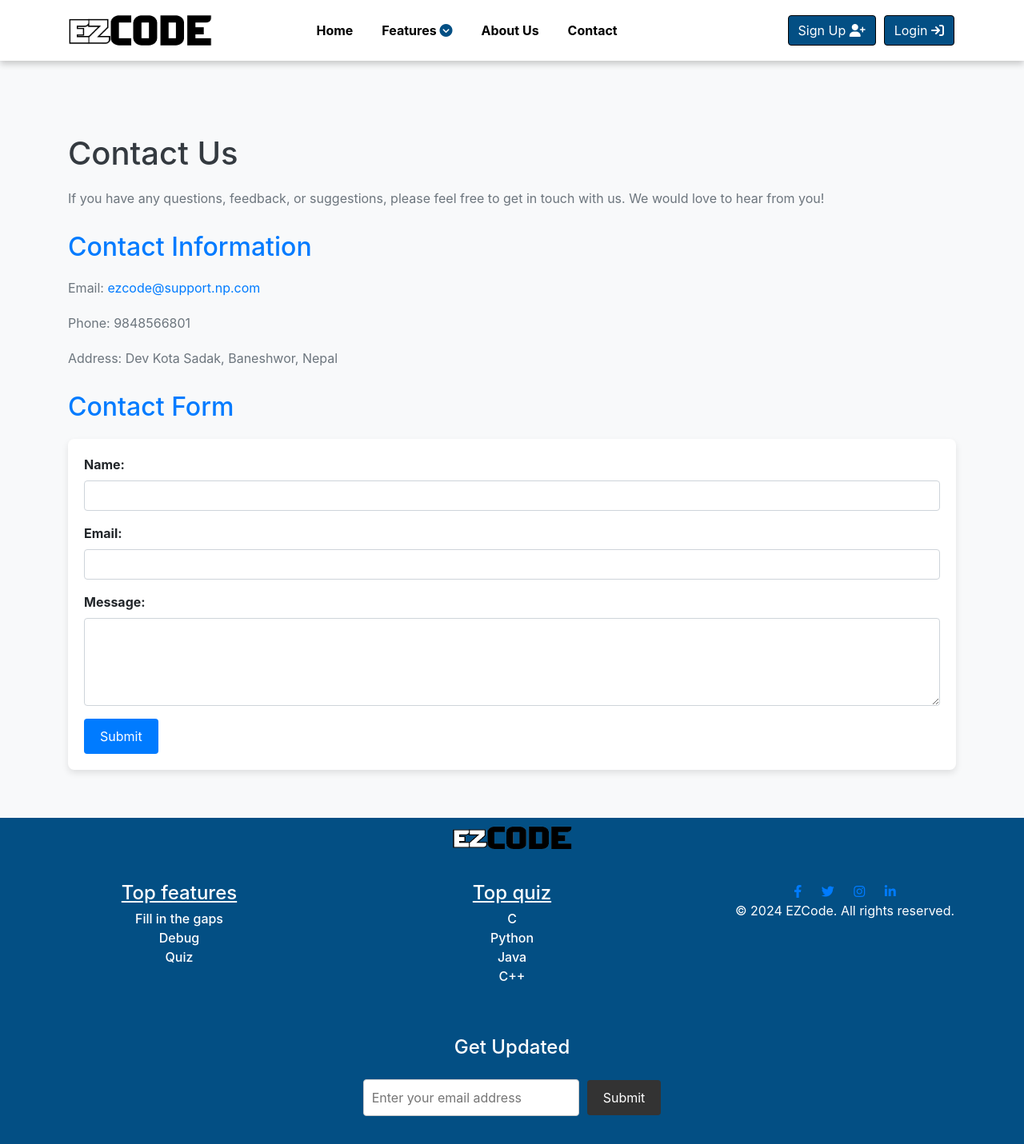
After one commit to Alvin2058/minor2, a Django app: page /contactus/ in a window 1280 px wide. The commit adds this page. Shown: the whole page at 80% size. Run offline with Django 5.2, Linux system fonts and the light colour scheme; some libraries are stand-ins or nearby versions.

Commit message:
about us and contact us

```diff
--- a/compiler/templates/compiler/compiler.html
+++ b/compiler/templates/compiler/compiler.html
@@ -1,3 +1,4 @@
+
 <!DOCTYPE html>
 <html lang="en">
 <head>
@@ -76,6 +77,7 @@
     </style>
 </head>
 <body>
+    {% include 'header.html'%}
     <div class="container">
         <div class="split-pane">
             <div class="question-area">
--- a/example/urls.py
+++ b/example/urls.py
@@ -8,7 +8,9 @@ from . import views  # Import views from the current directory
 
 urlpatterns = [
     path('admin/', admin.site.urls),
-    path("", views.home, name='home'),  # Maps root URL to home view
+    path("", views.home, name='home'),
+    path("aboutus/", views.aboutus, name='aboutus'),
+     path("contactus/", views.contactus, name='contactus'), # Maps root URL to home view
     path("fill/", include('fill.urls')),
     path("quiz/", include("quiz.urls")),
     path("login/", include("login.urls")),
--- a/example/views.py
+++ b/example/views.py
@@ -6,3 +6,6 @@ def home(request):
 
 def aboutus(request):
     return render(request,"aboutus.html")
+
+def contactus(request):
+    return render(request,"contactus.html")
--- /dev/null
+++ b/templates/contactus.html
@@ -0,0 +1,98 @@
+{% include "header.html" %}
+<!DOCTYPE html>
+<html lang="en">
+<head>
+    <meta charset="UTF-8">
+    <meta name="viewport" content="width=device-width, initial-scale=1.0">
+    <title>Contact Us</title>
+    <!-- Bootstrap CSS -->
+    <link href="https://stackpath.bootstrapcdn.com/bootstrap/4.5.2/css/bootstrap.min.css" rel="stylesheet">
+    <style>
+        body {
+            background-color: #f8f9fa; /* Light background color */
+        }
+        .contact-us {
+            padding: 60px 0;
+        }
+        .contact-us h1 {
+            margin-bottom: 20px;
+            color: #343a40; /* Darker text color */
+        }
+        .contact-us h2 {
+            margin-top: 30px;
+            margin-bottom: 20px;
+            color: #007bff; /* Bootstrap primary color */
+        }
+        .contact-us p {
+            margin-bottom: 20px;
+            color: #6c757d; /* Lighter text color */
+        }
+        .contact-us form {
+            background-color: #ffffff; /* White background for the form */
+            padding: 20px;
+            border-radius: 8px;
+            box-shadow: 0 4px 8px rgba(0, 0, 0, 0.1); /* Shadow for form */
+        }
+        .contact-us label {
+            font-weight: bold;
+        }
+        .contact-us input[type="text"],
+        .contact-us input[type="email"],
+        .contact-us textarea {
+            border-radius: 4px;
+            border: 1px solid #ced4da; /* Light border color */
+            margin-bottom: 15px;
+            width: 100%;
+        }
+        .contact-us input[type="submit"] {
+            background-color: #007bff; /* Bootstrap primary color */
+            color: #ffffff;
+            border: none;
+            border-radius: 4px;
+            padding: 10px 20px;
+            cursor: pointer;
+            transition: background-color 0.3s ease;
+        }
+        .contact-us input[type="submit"]:hover {
+            background-color: #0056b3; /* Darker shade on hover */
+        }
+    </style>
+</head>
+<body>
+    <main class="container">
+        <section class="contact-us">
+            <h1>Contact Us</h1>
+            <p>If you have any questions, feedback, or suggestions, please feel free to get in touch with us. We would love to hear from you!</p>
+            <h2>Contact Information</h2>
+            <p>Email: <a href="#">ezcode@support.np.com</a></p>
+            <p>Phone: 9848566801</p>
+            <p>Address: Dev Kota Sadak, Baneshwor, Nepal</p>
+            <h2>Contact Form</h2>
+            <form action="submit_form.php" method="post">
+                <div class="form-group">
+                    <label for="name">Name:</label>
+                    <input type="text" id="name" name="name" class="form-control" required>
+                </div>
+
+                <div class="form-group">
+                    <label for="email">Email:</label>
+                    <input type="email" id="email" name="email" class="form-control" required>
+                </div>
+
+                <div class="form-group">
+                    <label for="message">Message:</label>
+                    <textarea id="message" name="message" class="form-control" rows="4" required></textarea>
+                </div>
+
+                <input type="submit" value="Submit" class="btn btn-primary">
+            </form>
+        </section>
+    </main>
+
+    <!-- Bootstrap JS, Popper.js, and jQuery -->
+    <script src="https://code.jquery.com/jquery-3.5.1.slim.min.js"></script>
+    <script src="https://cdn.jsdelivr.net/npm/@popperjs/core@2.5.4/dist/umd/popper.min.js"></script>
+    <script src="https://stackpath.bootstrapcdn.com/bootstrap/4.5.2/js/bootstrap.min.js"></script>
+</body>
+</html>
+{% include "footer.html" %}
--- a/templates/header.html
+++ b/templates/header.html
@@ -32,8 +32,8 @@
                                 <li><a class="dropdown-item" href="{% url 'compiler' %}">Solve challenges</a></li>
                             </ul>
                         </li>
-                        <a class="nav-link" href="#">About Us</a>
-                        <a class="nav-link" href="#">Contact</a>
+                        <a class="nav-link" href="{% url 'aboutus' %}">About Us</a>
+                        <a class="nav-link" href="{% url 'contactus' %}">Contact</a>
                     </div>
                     <!-- Right-Aligned Buttons -->
                     <div class="ms-auto d-flex align-items-center">
```
Also changed, not shown: templates/aboutus.html (+132 -89 lines).
